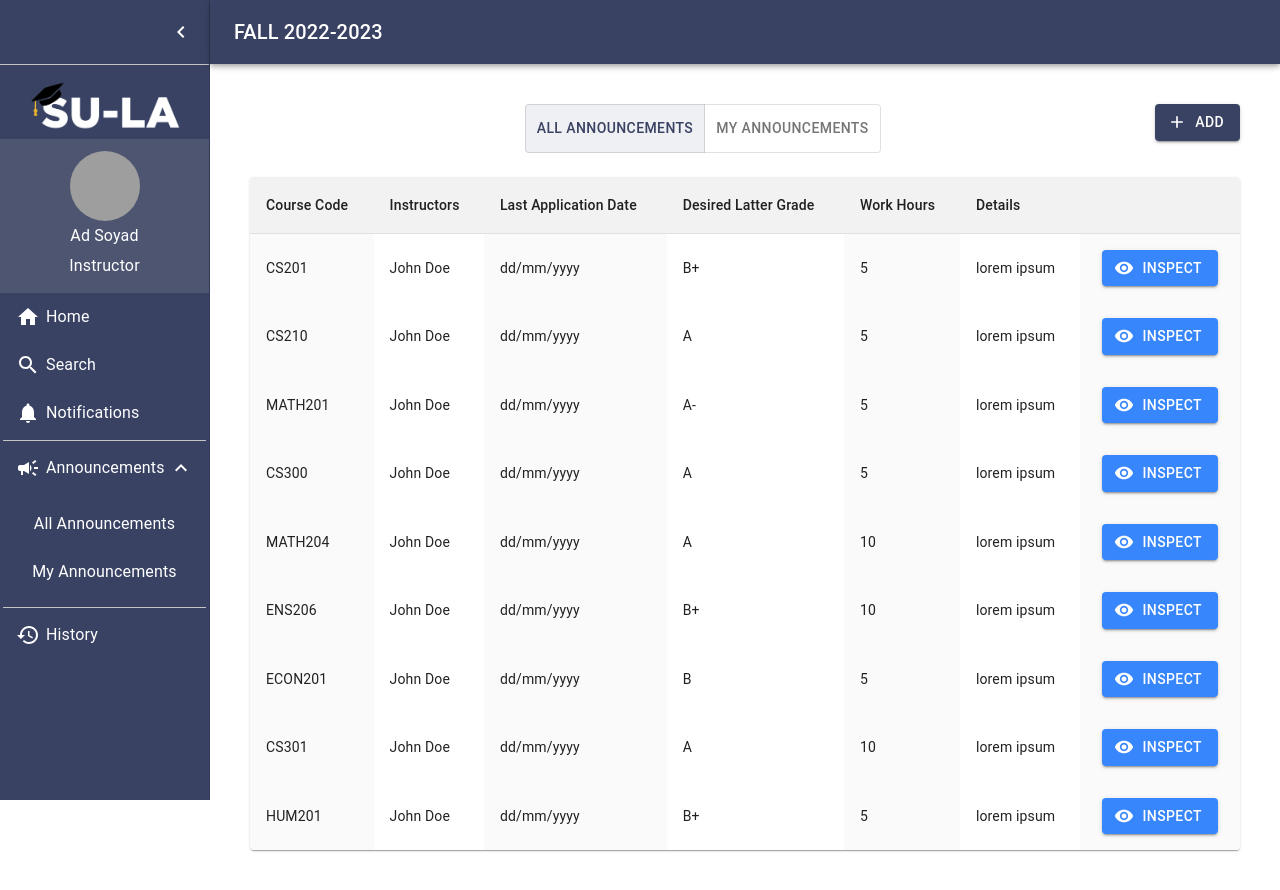
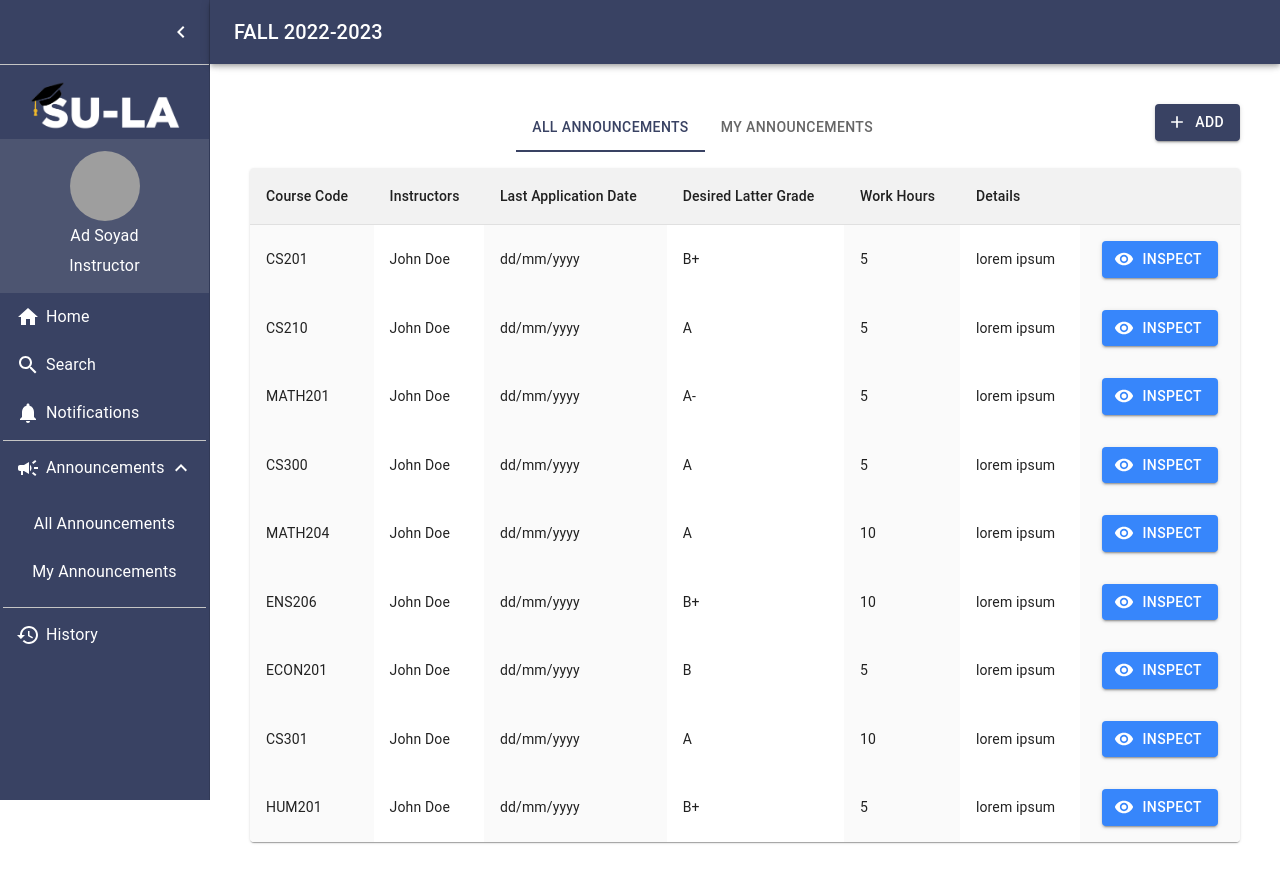
Before and after one commit to Minot1/Central-LA-Application, a React (Create React App) app in the folder client/: page /home in a window 1280 px wide. Built offline with nearby package versions, Linux system fonts and the light colour scheme; grey boxes are pictures that could not be loaded.

Commit message:
changed togglebuttons to tabs

```diff
--- a/client/src/pages/HomePage.js
+++ b/client/src/pages/HomePage.js
@@ -2,6 +2,8 @@ import {
   Box,
   Button,
   Grid,
+  Tab,
+  Tabs,
   ToggleButton,
   ToggleButtonGroup,
   Typography,
@@ -13,12 +15,10 @@ import Sidebar from "../components/Sidebar";
 import AddIcon from "@mui/icons-material/Add";
 
 function HomePage() {
-  const [alignment, setAlignment] = React.useState("all-ann");
+  const [value, setValue] = React.useState(0);
 
-  const handleAnnClick = (event, newAlignment) => {
-    if (newAlignment !== null) {
-      setAlignment(newAlignment);
-    }
+  const handleAnnTableChange = (event, newValue) => {
+      setValue(newValue);
   };
 
   return (
@@ -26,19 +26,14 @@ function HomePage() {
       <Sidebar></Sidebar>
       <Box component="main" sx={{ flexGrow: 1, p: 5 }}>
         <AppBarHeader />
-        <Grid container direction="column" spacing={3}>
+        <Grid container direction="column" spacing={2}>
           <Grid item container direction="row" justifyContent="space-between">
             <Grid item></Grid>
             <Grid item>
-              <ToggleButtonGroup
-                exclusive
-                value={alignment}
-                onChange={handleAnnClick}
-                color="primary"
-              >
-                <ToggleButton value="all-ann">All Announcements</ToggleButton>
-                <ToggleButton value="my-ann">My Announcements</ToggleButton>
-              </ToggleButtonGroup>
+              <Tabs onChange={handleAnnTableChange} value={value}>
+                <Tab label="All Announcements"/>
+                <Tab label="My Announcements"/>
+              </Tabs>
             </Grid>
             <Grid item>
               <Button
```
